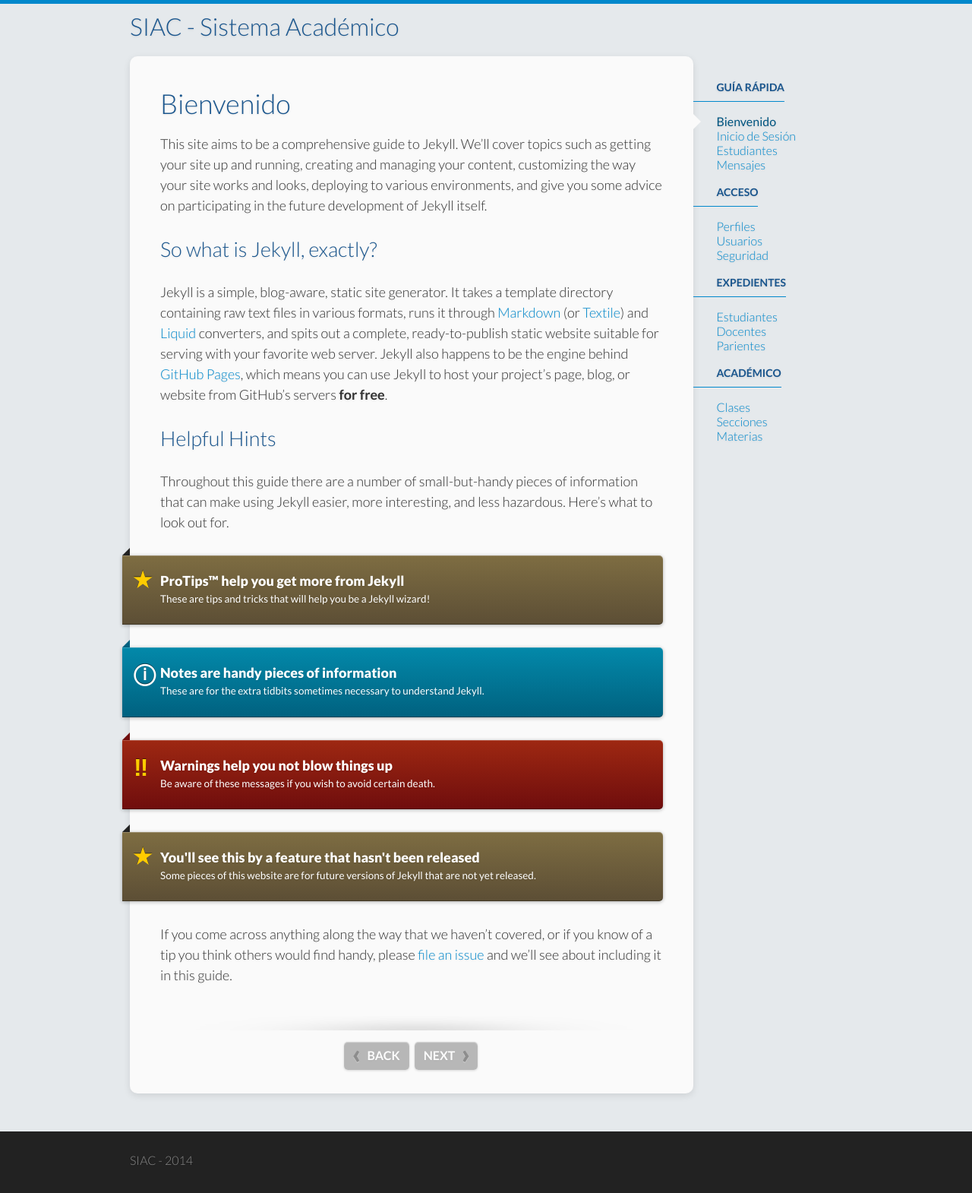
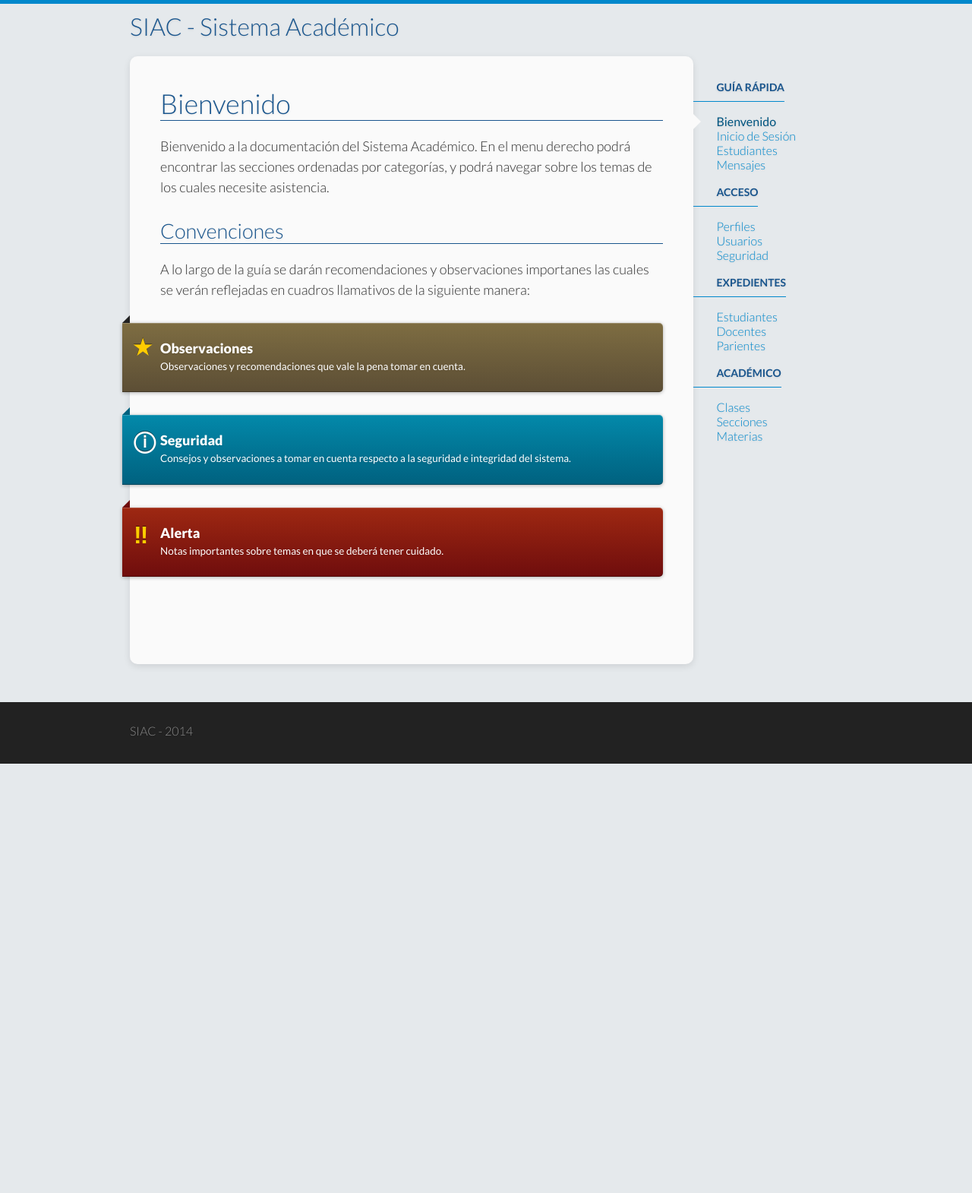
Before and after one commit to eveevans/siac-doc-cca, a Jekyll site: the page built from docs/index.md, in a window 1280 px wide. Shown: the whole page at 76% size. Built offline with Jekyll 4.4.1, drawn with Linux system fonts in a browser that asks for light colours; some web fonts are replaced; after the commit the page ends 1005 px from its top, so only the background shows below that.

Commit message:
Mejoras en estilos, cambio de texto en index y home

```diff
--- a/_layouts/docs.html
+++ b/_layouts/docs.html
@@ -11,7 +11,6 @@
         <article>
           <h1>{{ page.title }}</h1>
           {{ content }}
-          {% include section_nav.html %}
         </article>
       </div>
 
--- a/css/style.css
+++ b/css/style.css
@@ -202,6 +202,19 @@
     font-size: 3.2em;
   }
 }
+
+.intro a{
+  color: #ccc;
+}
+
+.intro a:hover {
+  color:#fafafa;
+}
+
+article img {
+  max-width: 100%;
+  border: 1px solid #ddd;
+ }
 
 /* Quickstart */
 
@@ -647,6 +660,10 @@
     0 -1px 0 rgba(0,0,0,.5);*/
 }
 
+.note ul {
+  color: #fff;
+}
+
 .note code {
   background-color: rgba(0,0,0,0.2);
   margin-left: 2.5px;
@@ -704,9 +721,24 @@
   margin: 1em 0;
 }
 
+
+article h1,
+article h2,
+article h3,
+article h4,
+article h5 {
+  margin-bottom: 20px;
+  border-bottom: 1px solid;
+}
+
 article h4 {
-  color: #fff;
+  /*color: #fff;*/
 }
+
+.note h2, .note h3, .note h4 , .note h5, .note h6{
+  border: none;
+}
+
 
 h5, h6 {
   font-size: 1em;
--- a/docs/index.md
+++ b/docs/index.md
@@ -4,54 +4,26 @@
 permalink: /docs/home/
 ---
 
-This site aims to be a comprehensive guide to Jekyll. We’ll cover topics such
-as getting your site up and running, creating and managing your content,
-customizing the way your site works and looks, deploying to various
-environments, and give you some advice on participating in the future
-development of Jekyll itself.
+Bienvenido a la documentación del Sistema Académico. En el menu derecho
+podrá encontrar las secciones ordenadas por categorías, y podrá navegar
+sobre los temas de los cuales necesite asistencia.
 
-## So what is Jekyll, exactly?
+## Convenciones
 
-Jekyll is a simple, blog-aware, static site generator. It takes a template
-directory containing raw text files in various formats, runs it through
-[Markdown](http://daringfireball.net/projects/markdown/) (or
-[Textile](http://textile.sitemonks.com/)) and
-[Liquid](http://wiki.shopify.com/Liquid)
-converters, and spits out a complete, ready-to-publish static website suitable
-for serving with your favorite web server. Jekyll also happens to be the engine
-behind [GitHub Pages](http://pages.github.com), which means you can use Jekyll
-to host your project’s page, blog, or website from GitHub’s servers **for
-free**.
-
-## Helpful Hints
-
-Throughout this guide there are a number of small-but-handy pieces of
-information that can make using Jekyll easier, more interesting, and less
-hazardous. Here’s what to look out for.
+A lo largo de la guía se darán recomendaciones y observaciones importanes
+las cuales se verán reflejadas en cuadros llamativos de la siguiente manera:
 
 <div class="note">
-  <h5>ProTips™ help you get more from Jekyll</h5>
-  <p>These are tips and tricks that will help you be a Jekyll wizard!</p>
+  <h5>Observaciones</h5>
+  <p>Observaciones y recomendaciones que vale la pena tomar en cuenta.</p>
 </div>
 
 <div class="note info">
-  <h5>Notes are handy pieces of information</h5>
-  <p>These are for the extra tidbits sometimes necessary to understand
-     Jekyll.</p>
+  <h5>Seguridad</h5>
+  <p>Consejos y observaciones a tomar en cuenta respecto a la seguridad e integridad del sistema.</p>
 </div>
 
 <div class="note warning">
-  <h5>Warnings help you not blow things up</h5>
-  <p>Be aware of these messages if you wish to avoid certain death.</p>
+  <h5>Alerta</h5>
+  <p>Notas importantes sobre temas en que se deberá tener cuidado.</p>
 </div>
-
-<div class="note unreleased">
-  <h5>You'll see this by a feature that hasn't been released</h5>
-  <p>Some pieces of this website are for future versions of Jekyll that
-    are not yet released.</p>
-</div>
-
-If you come across anything along the way that we haven’t covered, or if you
-know of a tip you think others would find handy, please [file an
-issue]({{ site.repository }}/issues/new) and we’ll see about
-including it in this guide.
```
Also changed, not shown: index.html (+13 -12 lines).
